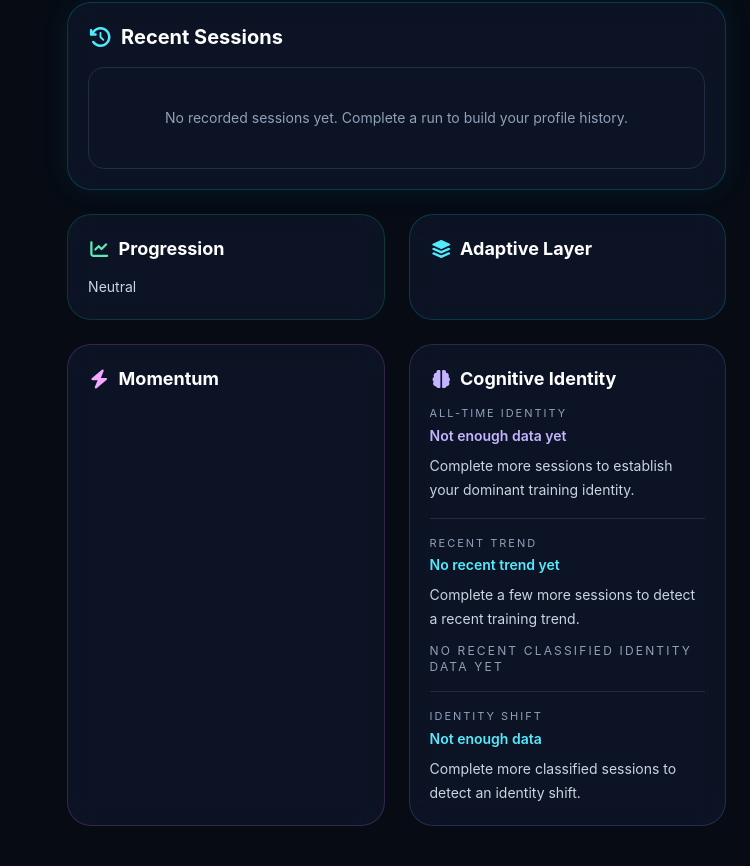
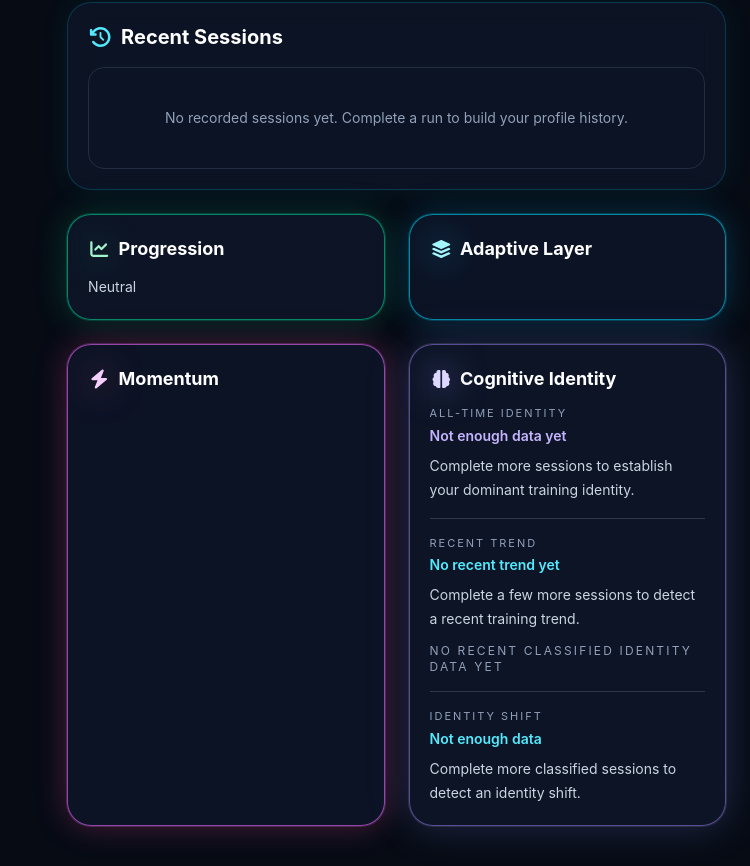
Before and after one commit to Breedlove-Jason/takeneuroiq, a React (Vite) app: page /profile in a window 1280 px wide. Shown: the part 2045-2911 px from the top of the page, without its empty margins (530-1280 px from the left). Built offline with nearby package versions, Linux system fonts and the light colour scheme.

Commit message:
Enhance ProfilePage component: add recent training direction display and improve badge styling

```diff
--- a/src/pages/ProfilePage.jsx
+++ b/src/pages/ProfilePage.jsx
@@ -147,6 +147,39 @@ function ProfilePage() {
   );
   const recentTrendDescription =
     recentCognitiveIdentitySummary.dominantIdentity?.description;
+  const recentTrainingDirection = useMemo(() => {
+    const latestSession = [...sessions]
+      .reverse()
+      .find((session) => session?.sessionOutcome || session?.liveAdaptiveDifficulty);
+
+    const explicitDirection =
+      latestSession?.sessionOutcome?.trainingDirection?.trim().toLowerCase();
+    if (explicitDirection) {
+      if (explicitDirection.includes("push")) return "Push";
+      if (explicitDirection.includes("recover")) return "Recover";
+      if (explicitDirection.includes("hold")) return "Hold";
+    }
+
+    const recommendedDifficulty =
+      latestSession?.sessionOutcome?.nextRecommendedDifficulty ||
+      latestSession?.liveAdaptiveDifficulty?.targetDifficulty;
+    if (recommendedDifficulty === "hard") return "Push";
+    if (recommendedDifficulty === "medium") return "Hold";
+    if (recommendedDifficulty === "easy") return "Recover";
+
+    const adaptiveState = latestSession?.liveAdaptiveDifficulty?.state;
+    if (adaptiveState === "challenge") return "Push";
+    if (adaptiveState === "steady") return "Hold";
+    if (adaptiveState === "recover") return "Recover";
+
+    return null;
+  }, [sessions]);
+  const recentTrainingDirectionBadgeClass =
+    recentTrainingDirection === "Push"
+      ? "border border-fuchsia-400/45 bg-fuchsia-500/20 text-fuchsia-100 shadow-[0_0_18px_rgba(217,70,239,0.45)] ring-1 ring-fuchsia-400/35"
+      : recentTrainingDirection === "Recover"
+        ? "border border-amber-400/45 bg-amber-500/20 text-amber-100 shadow-[0_0_18px_rgba(251,191,36,0.42)] ring-1 ring-amber-400/35"
+        : "border border-cyan-400/45 bg-cyan-500/20 text-cyan-100 shadow-[0_0_18px_rgba(34,211,238,0.45)] ring-1 ring-cyan-400/35";
   const analytics = buildSessionAnalytics(sessions) ?? {};
 
   const getIdentityDisplayLabel = (cognitiveIdentity) => {
@@ -1049,11 +1082,11 @@ function ProfilePage() {
             </div>
 
             <div className="grid gap-6 md:grid-cols-2 min-[1800px]:grid-cols-4">
-              <div className="rounded-3xl border border-emerald-400/20 bg-slate-900/70 p-5 backdrop-blur-md">
+              <div className="rounded-3xl border border-emerald-400/60 bg-slate-900/80 p-5 backdrop-blur-md shadow-[0_0_32px_rgba(16,185,129,0.25)] ring-1 ring-emerald-400/20">
                 <h2 className="flex items-center gap-2 text-lg font-bold text-white">
                   <FontAwesomeIcon
                     icon={faChartLine}
-                    className="text-emerald-300"
+                    className="text-emerald-200 drop-shadow-[0_0_18px_rgba(16,185,129,0.8)]"
                   />
                   Progression
                 </h2>
@@ -1062,11 +1095,11 @@ function ProfilePage() {
                 </p>
               </div>
 
-              <div className="rounded-3xl border border-cyan-400/20 bg-slate-900/70 p-5 backdrop-blur-md">
+              <div className="rounded-3xl border border-cyan-400/60 bg-slate-900/75 p-5 backdrop-blur-md shadow-[0_0_32px_rgba(14,165,233,0.25)] ring-1 ring-cyan-400/20">
                 <h2 className="flex items-center gap-2 text-lg font-bold text-white">
                   <FontAwesomeIcon
                     icon={faLayerGroup}
-                    className="text-cyan-300"
+                    className="text-cyan-200 drop-shadow-[0_0_18px_rgba(14,165,233,0.8)]"
                   />
                   Adaptive Layer
                 </h2>
@@ -1084,9 +1117,9 @@ function ProfilePage() {
                 )}
               </div>
 
-              <div className="rounded-3xl border border-fuchsia-400/20 bg-slate-900/70 p-5 backdrop-blur-md">
+              <div className="rounded-3xl border border-fuchsia-400/60 bg-slate-900/75 p-5 backdrop-blur-md shadow-[0_0_32px_rgba(236,72,153,0.3)] ring-1 ring-fuchsia-400/20">
                 <h2 className="flex items-center gap-2 text-lg font-bold text-white">
-                  <FontAwesomeIcon icon={faBolt} className="text-fuchsia-300" />
+                  <FontAwesomeIcon icon={faBolt} className="text-fuchsia-200 drop-shadow-[0_0_18px_rgba(236,72,153,0.8)]" />
                   Momentum
                 </h2>
                 <p className="mt-3 text-sm leading-6 text-slate-300">
@@ -1094,9 +1127,9 @@ function ProfilePage() {
                 </p>
               </div>
 
-              <div className="rounded-3xl border border-violet-400/20 bg-slate-900/70 p-5 backdrop-blur-md">
+              <div className="rounded-3xl border border-violet-400/50 bg-slate-900/80 p-5 backdrop-blur-md shadow-[0_0_40px_rgba(129,140,248,0.25)] ring-1 ring-white/10">
                 <h2 className="flex items-center gap-2 text-lg font-bold text-white">
-                  <FontAwesomeIcon icon={faBrain} className="text-violet-300" />
+                  <FontAwesomeIcon icon={faBrain} className="text-violet-200 drop-shadow-[0_0_18px_rgba(129,140,248,0.85)]" />
                   Cognitive Identity
                 </h2>
 
@@ -1123,7 +1156,7 @@ function ProfilePage() {
                     )}
                   </div>
 
-                  <div className="border-t border-white/10 pt-4">
+                  <div className="border-t border-white/15 pt-4">
                     <p className="text-[11px] uppercase tracking-[0.18em] text-slate-400">
                       Recent Trend
                     </p>
@@ -1148,7 +1181,7 @@ function ProfilePage() {
                     </p>
                   </div>
 
-                  <div className="border-t border-white/10 pt-4">
+                  <div className="border-t border-white/15 pt-4">
                     <p className="text-[11px] uppercase tracking-[0.18em] text-slate-400">
                       Identity Shift
                     </p>
@@ -1162,13 +1195,29 @@ function ProfilePage() {
                   </div>
 
                   {cognitiveIdentitySummary.recentIdentitySession?.cognitiveIdentity?.primarySignal && (
-                    <div className="border-t border-white/10 pt-4">
+                      <div className="border-t border-white/15 pt-4">
                       <p className="text-[11px] uppercase tracking-[0.18em] text-slate-400">
                         Recent Primary Signal
                       </p>
                       <p className="mt-2 text-sm leading-6 text-cyan-200">
                         {cognitiveIdentitySummary.recentIdentitySession.cognitiveIdentity.primarySignal}
                       </p>
+                    </div>
+                  )}
+
+                  {recentTrainingDirection && (
+                    <div className="border-t border-white/10 pt-4">
+                      <p className="text-[11px] uppercase tracking-[0.18em] text-slate-400">
+                        Recent Training Direction
+                      </p>
+
+                      <div className="mt-2">
+                        <span
+                          className={`rounded-full px-3 py-1 text-xs font-semibold uppercase tracking-[0.14em] ${recentTrainingDirectionBadgeClass}`}
+                        >
+                          {recentTrainingDirection}
+                        </span>
+                      </div>
                     </div>
                   )}
                 </div>
```
